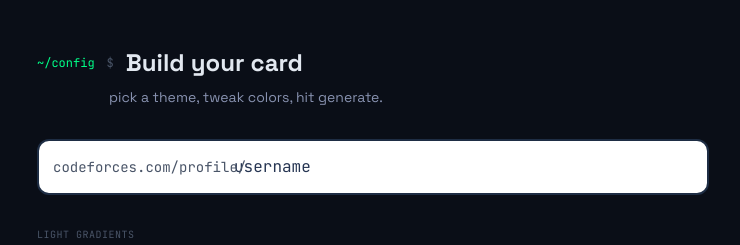
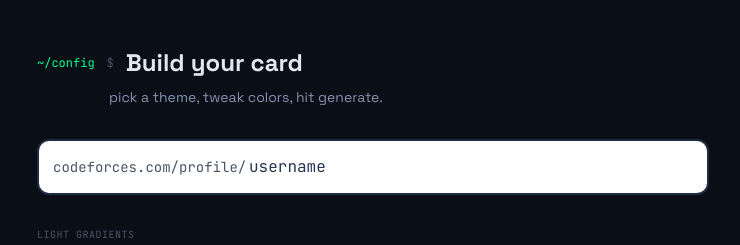
Before and after one commit to amanraox/Codeforces-stat-card, a Next.js app: page / in a window 1280 px wide. Shown: the part 980-1225 px from the top of the page, without its empty margins (267-1007 px from the left). Built offline with nearby package versions, Linux system fonts and the light colour scheme.

Commit message:
fix: increase input padding for codeforces.com/profile/ prefix

```diff
--- a/src/components/ConfigForm.tsx
+++ b/src/components/ConfigForm.tsx
@@ -236,7 +236,7 @@
               value={username}
               onChange={(e) => setUsername(e.target.value)}
               placeholder="username"
-              className="w-full pl-[195px] pr-4 py-3.5 bg-white border-2 border-brown-200 rounded-xl
+              className="w-full pl-[210px] pr-4 py-3.5 bg-white border-2 border-brown-200 rounded-xl
                 font-mono text-brown-800 placeholder:text-brown-300
                 focus:outline-none focus:border-brown-500 focus:ring-2 focus:ring-brown-500/10
                 transition-all duration-200"
```
